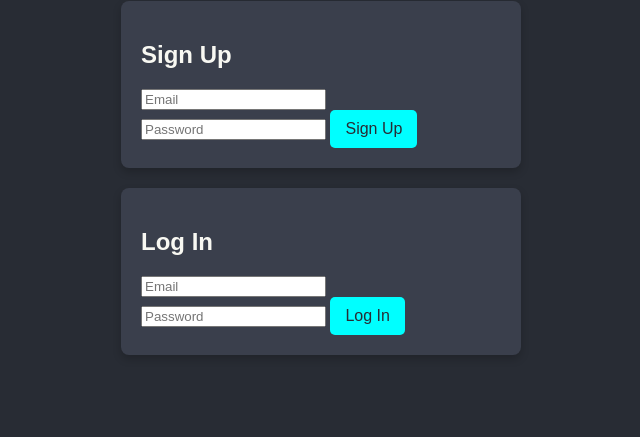
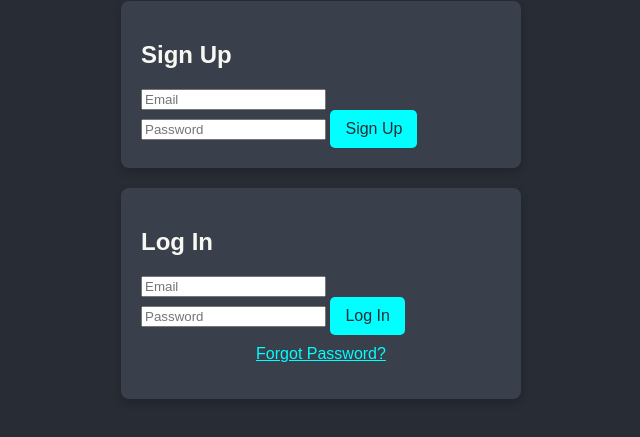
Before and after one commit to aunorthrop/sortir-app, a website: page public/index.html in a window 1280 px wide. Shown: the part 399-836 px from the top of the page, without its empty margins (319-959 px from the left). Before the commit the page ends 800 px from the top, so only its background shows below. Drawn offline with Linux system fonts and the light colour scheme.

Commit message:
Update index.html

```diff
--- a/public/index.html
+++ b/public/index.html
@@ -23,12 +23,15 @@
       <input type="email" id="loginEmail" placeholder="Email" required />
       <input type="password" id="loginPassword" placeholder="Password" required />
       <button type="submit">Log In</button>
+      <p style="text-align:center; margin-top: 10px;">
+        <a href="#" id="forgotLink" style="color:#00ffff;">Forgot Password?</a>
+      </p>
     </form>
 
     <div id="authError" class="error-message"></div>
   </div>
 
-  <!-- Main App Section (hidden by default) -->
+  <!-- Main App Section -->
   <div id="mainApp" style="display:none;">
     <form id="uploadForm">
       <label for="fileInput" class="custom-file-upload">Choose File</label>
```
